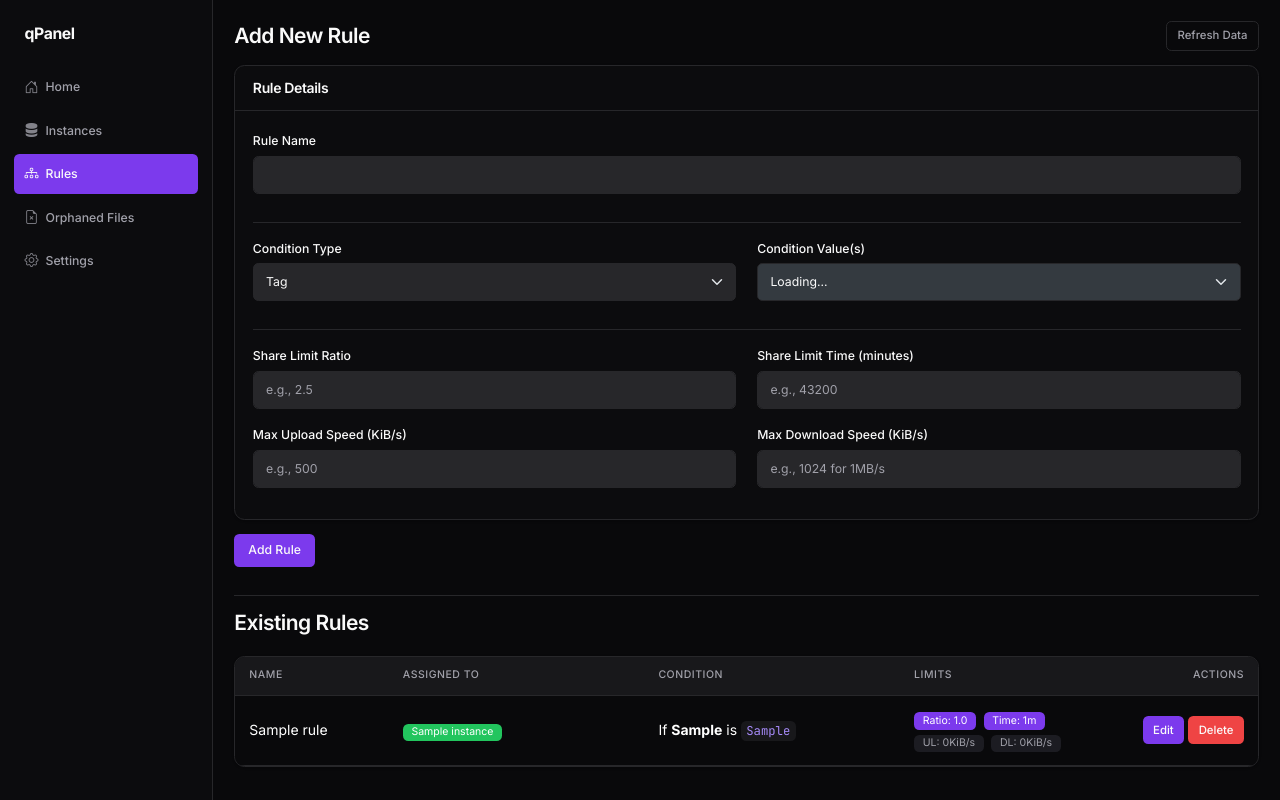
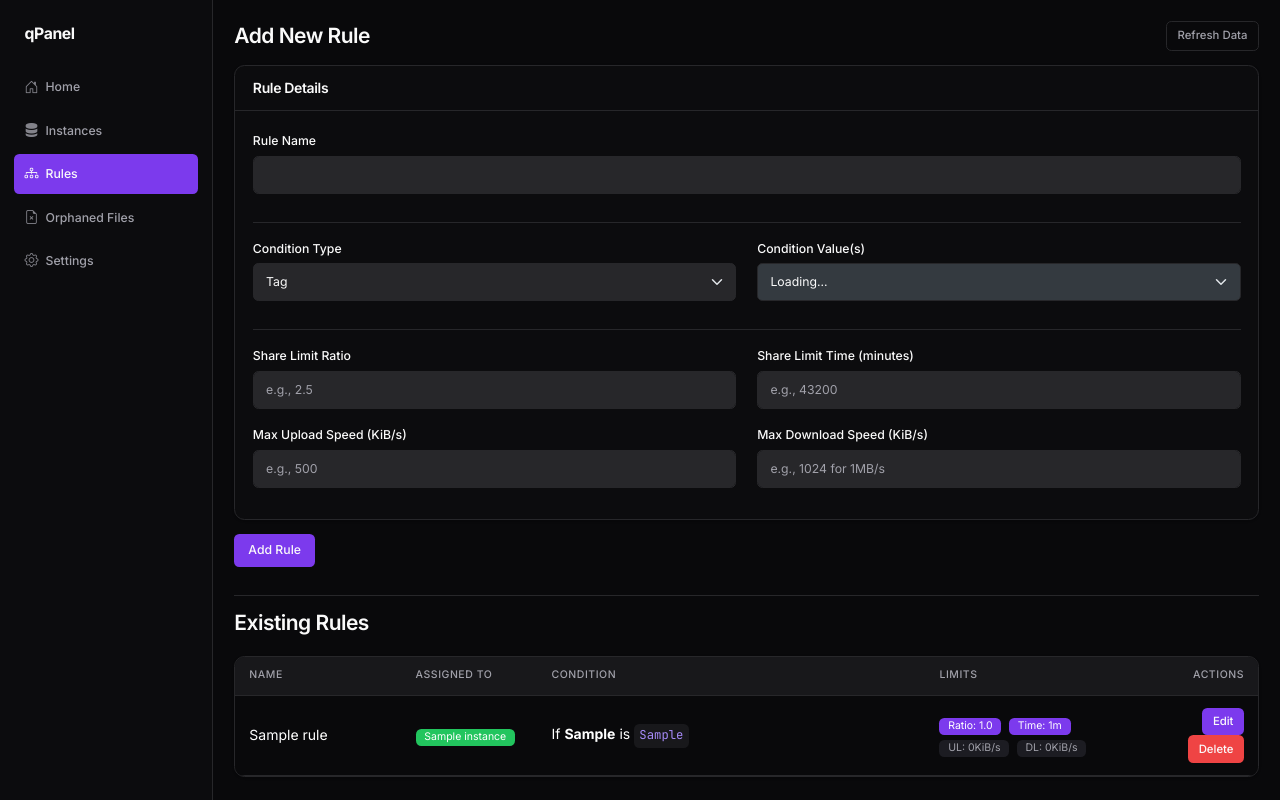
Before and after one commit to leo-stotch/qpanel, a Flask app: page /rules in a window 1280 px wide. Run offline with Flask 3, Linux system fonts and the light colour scheme; tables that the repository leaves empty hold one stand-in row (values such as "Sample post").

Commit message:
Fix text wrapping on rules page

```diff
--- a/app/templates/rules.html
+++ b/app/templates/rules.html
@@ -101,10 +101,10 @@
                     <thead>
                         <tr>
                             <th style="width: 15%;">Name</th>
-                            <th style="width: 25%;">Assigned To</th>
-                            <th style="width: 25%;">Condition</th>
-                            <th>Limits</th>
-                            <th style="width: 15%;" class="text-end">Actions</th>
+                            <th style="width: 10%;">Assigned To</th>
+                            <th style="width: 35%; max-width: 300px;">Condition</th>
+                            <th style="width: 20%;">Limits</th>
+                            <th style="width: 10%;" class="text-end">Actions</th>
                         </tr>
                     </thead>
                     <tbody>
@@ -120,7 +120,7 @@
                                     <span class="text-muted">Not assigned</span>
                                 {% endif %}
                             </td>
-                            <td>If <strong>{{ rule.condition_type }}</strong> is <code>{{ rule.condition_value }}</code></td>
+                            <td style="max-width: 300px;">If <strong>{{ rule.condition_type }}</strong> is <code style="word-break: break-all; white-space: normal; display: inline-block;">{{ rule.condition_value }}</code></td>
                             <td>
                                 {% if rule.share_limit_ratio is not none %}<span class="badge bg-primary fw-normal me-1">Ratio: {{ rule.share_limit_ratio }}</span>{% endif %}
                                 {% if rule.share_limit_time is not none %}<span class="badge bg-primary fw-normal me-1">Time: {{ rule.share_limit_time }}m</span>{% endif %}
```
